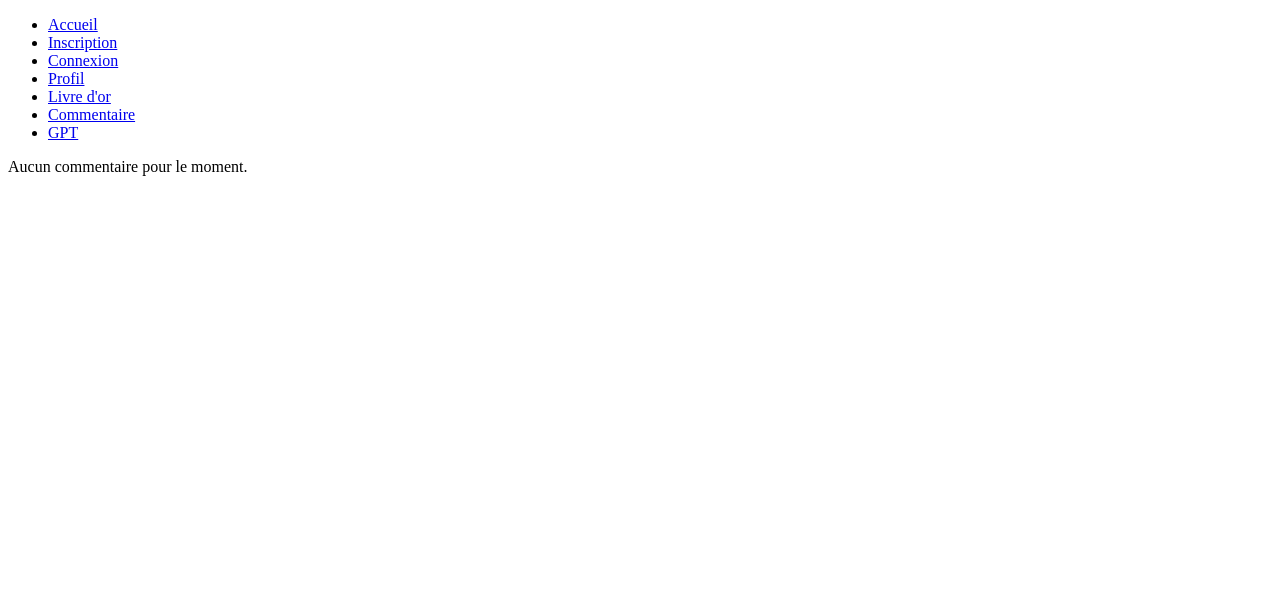
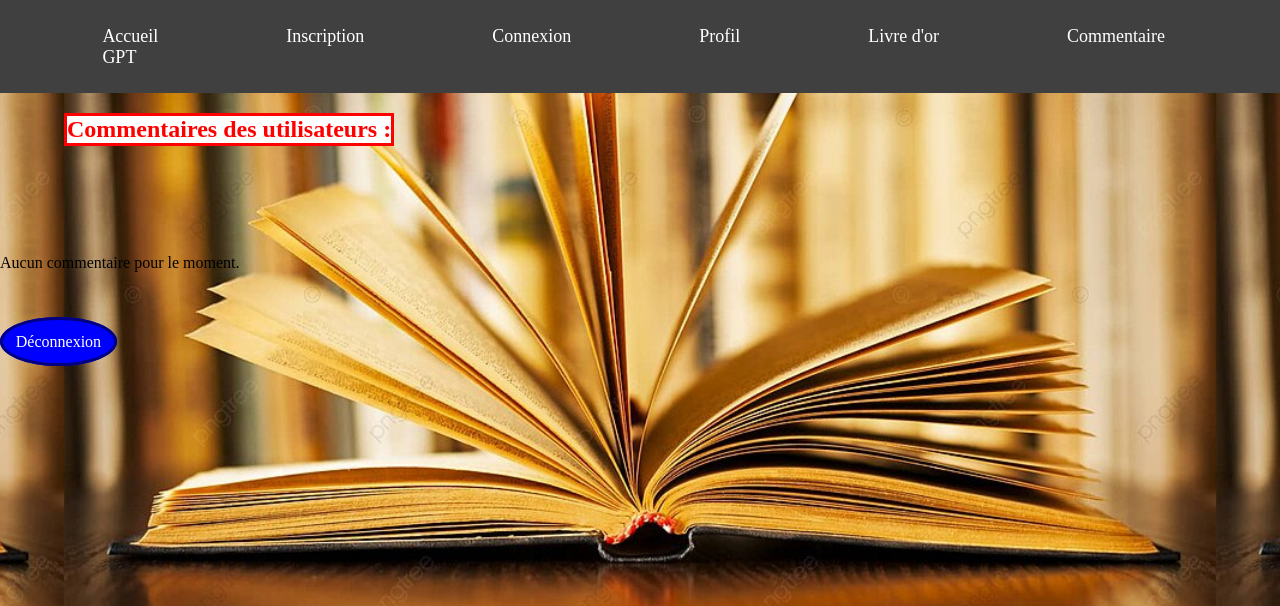
Before and after one commit to RyanLadmia/Runtrack2, a PHP site: page /livre-or.php in a window 1280 px wide. Shown: the top 606 px of the page. Run offline with PHP 8.4, Linux system fonts and the light colour scheme; data comes from the database, SQL or seed files in the repository; data that the repository does not hold is empty.

Commit message:
Update livre-or.php

```diff
--- a/Livre d'or/assets/pages/livre-or.php
+++ b/Livre d'or/assets/pages/livre-or.php
@@ -8,7 +8,7 @@
         }
 
     // Requete sql pour afficher les commentaires :
-    $sql = "SELECT utilisateurs.login, commentaires.date, commentaires.commentaire FROM utilisateurs INNER JOIN commentaires";
+    $sql = "SELECT utilisateurs.login, commentaires.date, commentaires.commentaire FROM utilisateurs INNER JOIN commentaires ON utilisateurs.id = commentaires.id_utilisateur ORDER BY commentaires.date DESC";
     $result = $conn->query($sql);
 
     $comments = [];
@@ -26,25 +26,31 @@
     <meta charset="UTF-8">
     <meta name="viewport" content="width=device-width, initial-scale=1.0">
     <title>Espace commentaires</title>
+    <link rel="stylesheet" href='../../assets/css/livre_or.css'>
+    <link rel="icon" type="image/x-icon" href='../../assets/medias/livre_or_favicon.jpg'>
 </head>
 <body>
     <!-- Header -->
     <?php include '../../includes/header.php'; ?>
     <main>
+    <h2 class="h2_livre-or">Commentaires des utilisateurs :</h2>
+        <br><br>
         <?php if(isset($_SESSION['loggedin'])&&$_SESSION['loggedin']===true):?>
-            <a href="commentaire.php">Ajouter un commentaire</a>
+            <a class="ajout" href="commentaire.php"><u>Ajouter un commentaire :</u></a>
         <?php endif;?>
+        <br><br>
 
         <?php if(!empty($comments)):?>
             <?php foreach($comments as $comment):?>
                 <div class="comment">
-                    <p>Posté le <?php echo date('d/m/Y', strtotime($comment['date'])); ?> par <?php echo htmlspecialchars($comment['login']);?>;</p>
+                    <p>Posté le <?php echo date('d/m/Y', strtotime($comment['date'])); ?> par <?php echo htmlspecialchars($comment['login']);?> :</p>
                     <p> <?php echo htmlspecialchars($comment['commentaire']); ?></p>
                 </div>
             <?php endforeach;?>
             <?php else:?>
                 <p>Aucun commentaire pour le moment.</p>
         <?php endif;?>
+        <a class="bouton_livre-or" href="deconnexion.php">Déconnexion</a>
     </main>
 </body>
 </html>
```
